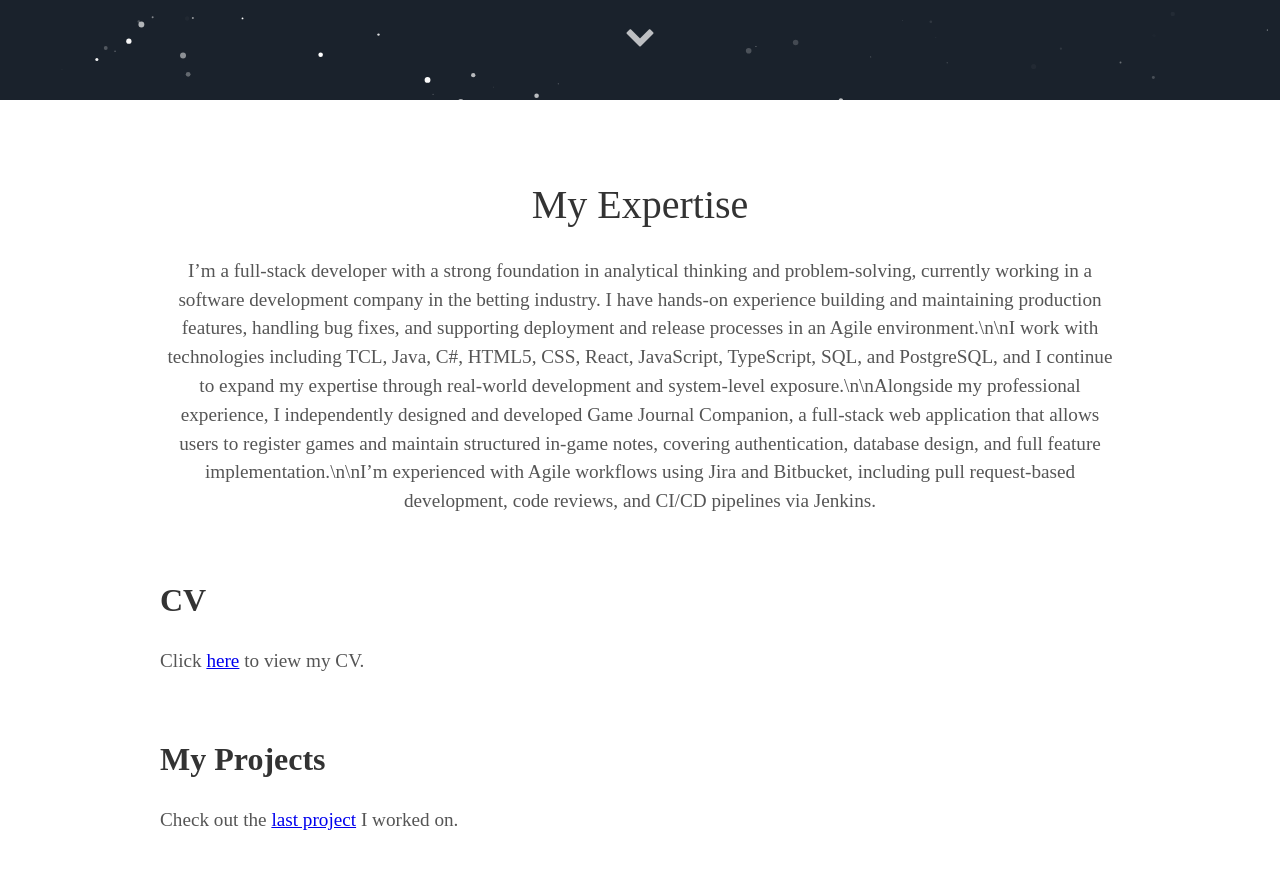
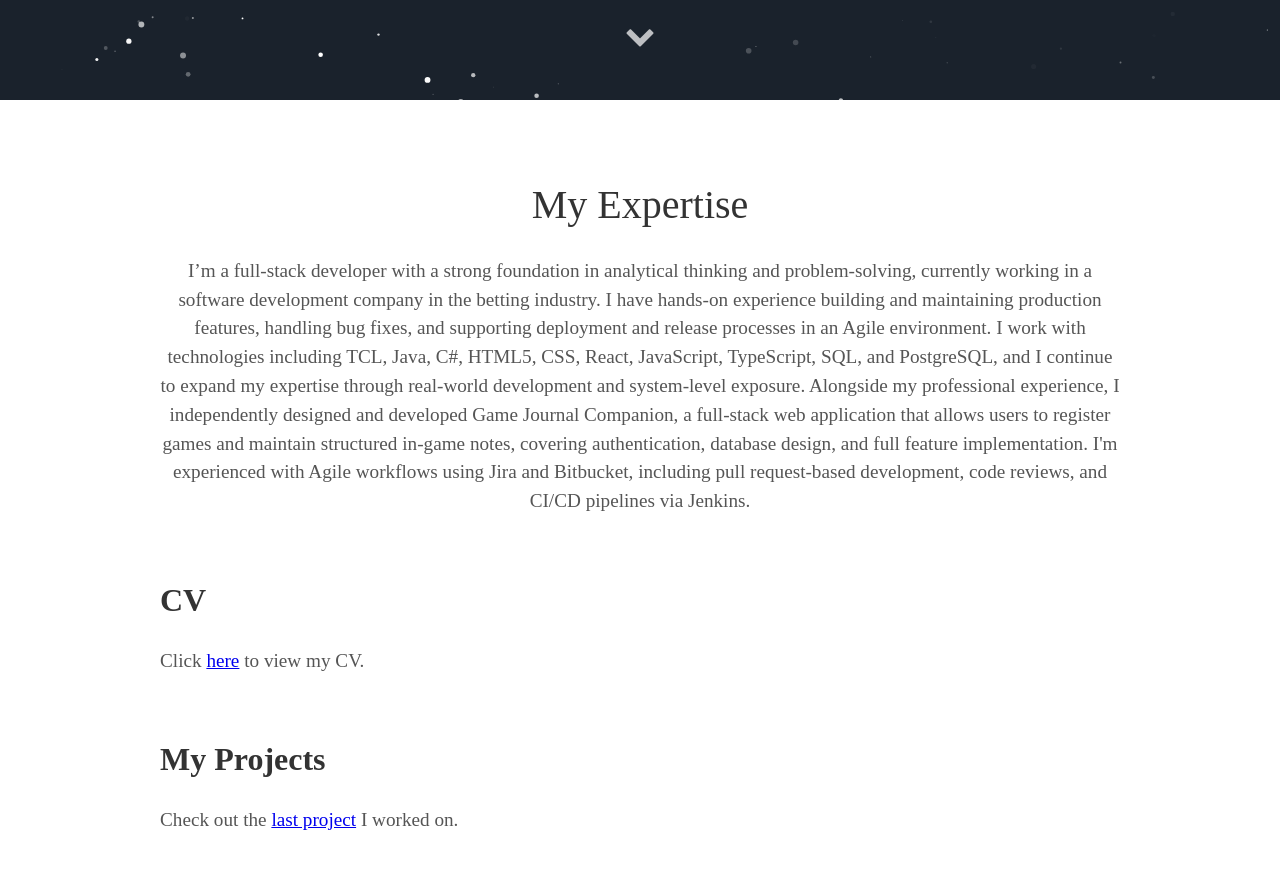
Before and after one commit to SpPag/SpPag.github.io, a Jekyll site: the page built from index.html, in a window 1280 px wide and 900 px high, scrolled down 800 px. Shown: the top 869 px of the window. Built offline with Jekyll 4.4.1, drawn with Linux system fonts in a browser that asks for light colours; some web fonts are replaced.

Commit message:
fix \n characters printing v2

```diff
--- a/_config.yml
+++ b/_config.yml
@@ -7,7 +7,13 @@ description: Full Stack Developer Project Portfolio
 # User settings
 username: Spyridon Pagiatis
 user_description: |-
-  I’m a full-stack developer with a strong foundation in analytical thinking and problem-solving, currently working in a software development company in the betting industry. I have hands-on experience building and maintaining production features, handling bug fixes, and supporting deployment and release processes in an Agile environment.\n\nI work with technologies including TCL, Java, C#, HTML5, CSS, React, JavaScript, TypeScript, SQL, and PostgreSQL, and I continue to expand my expertise through real-world development and system-level exposure.\n\nAlongside my professional experience, I independently designed and developed Game Journal Companion, a full-stack web application that allows users to register games and maintain structured in-game notes, covering authentication, database design, and full feature implementation.\n\nI’m experienced with Agile workflows using Jira and Bitbucket, including pull request-based development, code reviews, and CI/CD pipelines via Jenkins.
+  I’m a full-stack developer with a strong foundation in analytical thinking and problem-solving, currently working in a software development company in the betting industry. I have hands-on experience building and maintaining production features, handling bug fixes, and supporting deployment and release processes in an Agile environment.
+
+  I work with technologies including TCL, Java, C#, HTML5, CSS, React, JavaScript, TypeScript, SQL, and PostgreSQL, and I continue to expand my expertise through real-world development and system-level exposure.
+
+  Alongside my professional experience, I independently designed and developed Game Journal Companion, a full-stack web application that allows users to register games and maintain structured in-game notes, covering authentication, database design, and full feature implementation.
+
+  I'm experienced with Agile workflows using Jira and Bitbucket, including pull request-based development, code reviews, and CI/CD pipelines via Jenkins.
 user_title: Full Stack Developer
 email: spiridonpagiatis@gmail.com
 # twitter_username: lorem_ipsum
```
